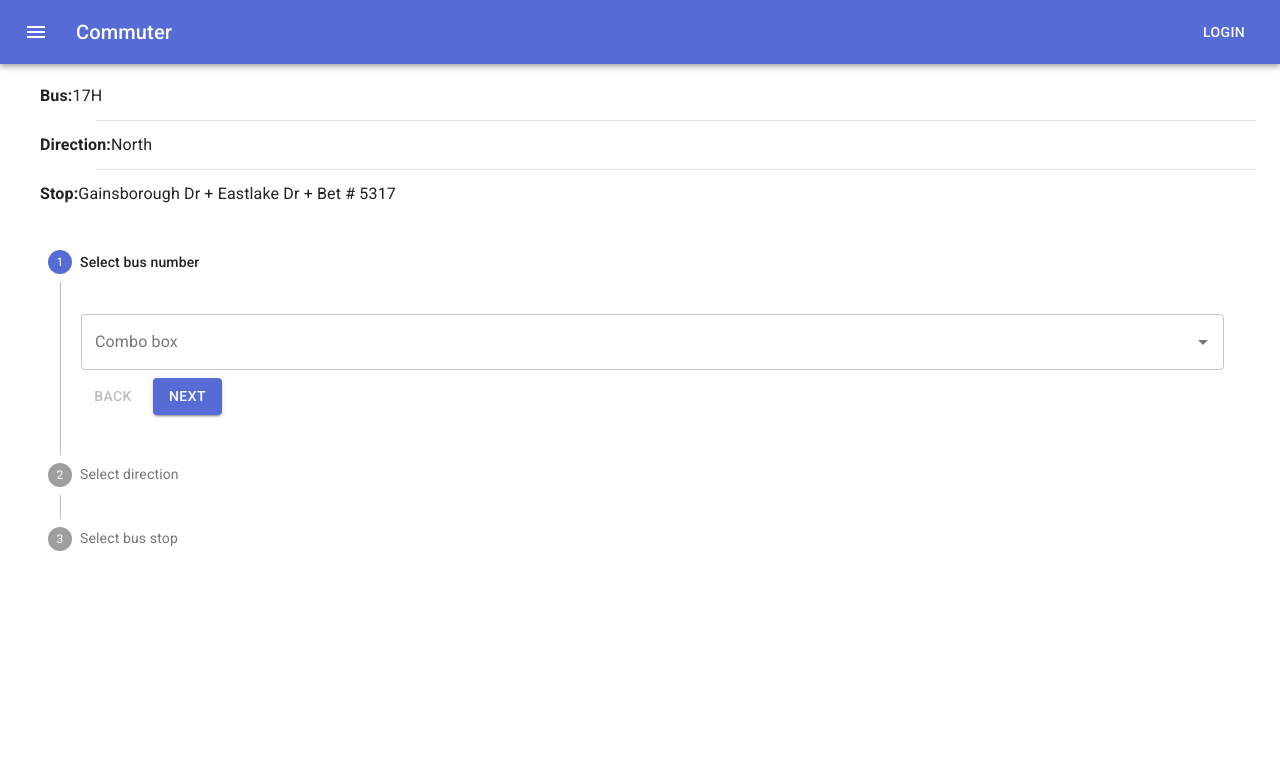
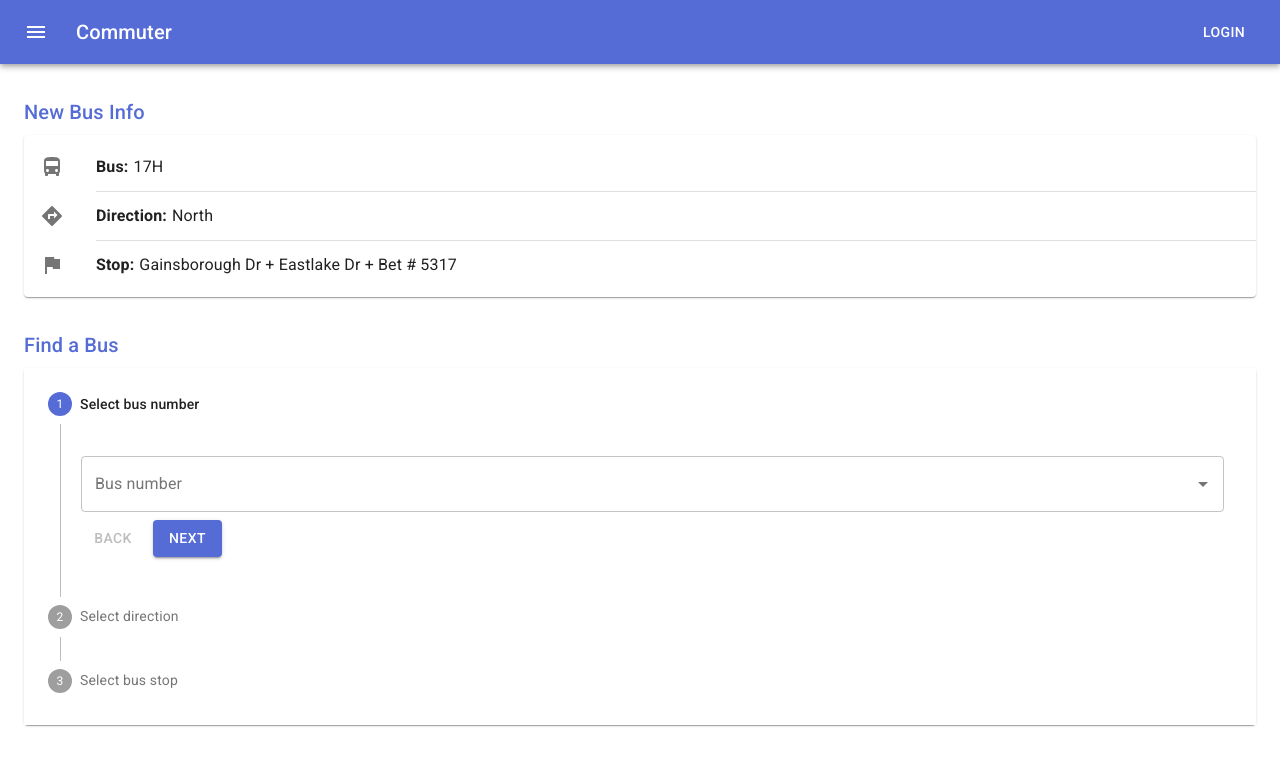
Before and after one commit to aliyev12/commuter, a React (Create React App) app: page /add in a window 1280 px wide. Shown: the top 766 px of the page. Built offline with nearby package versions, Linux system fonts and the light colour scheme.

Commit message:
Add add-bus page mockup

```diff
--- a/src/components/Add.js
+++ b/src/components/Add.js
@@ -8,16 +8,23 @@ import Stepper from "@material-ui/core/Stepper";
 import Step from "@material-ui/core/Step";
 import StepLabel from "@material-ui/core/StepLabel";
 import StepContent from "@material-ui/core/StepContent";
+import DirectionsBusIcon from "@material-ui/icons/DirectionsBus";
 import Button from "@material-ui/core/Button";
+import ListItemIcon from "@material-ui/core/ListItemIcon";
+import DirectionsIcon from "@material-ui/icons/Directions";
+import AssistantPhotoIcon from "@material-ui/icons/AssistantPhoto";
 import Paper from "@material-ui/core/Paper";
 import Typography from "@material-ui/core/Typography";
 import Divider from "@material-ui/core/Divider";
+import { Title } from "./Title";
 
 import { SelectChoice } from "./SelectChoice";
 import { Search } from "./Search";
 
 const useStyles = makeStyles((theme) => ({
   root: {
+    marginTop: "2rem",
+    marginBottom: "1rem",
     width: "100%",
   },
   button: {
@@ -30,12 +37,33 @@ const useStyles = makeStyles((theme) => ({
   resetContainer: {
     padding: theme.spacing(3),
   },
+  busInfoPaper: {
+    marginBottom: "2rem",
+  },
+  infoListItemName: {
+    marginLeft: "5px",
+  },
+  stepperPaper: {
+    marginBottom: "2rem",
+  },
 }));
+
+const defaultInfo = {
+  bus: "",
+  direction: "",
+  stop: "",
+};
 
 export function Add() {
   const classes = useStyles();
   const [activeStep, setActiveStep] = React.useState(0);
   const [searchType, set__searchType] = React.useState("search");
+  // const [newBusInfo, set__newBusInfo] = React.useState({ ...defaultInfo });
+  const [newBusInfo, set__newBusInfo] = React.useState({
+    bus: "17H",
+    direction: "North",
+    stop: "Gainsborough Dr + Eastlake Dr + Bet # 5317",
+  });
 
   const handlesearchTypeChange = (event) => {
     set__searchType(event.target.value);
@@ -53,49 +81,83 @@ export function Add() {
     setActiveStep(0);
   };
 
+  const handleAdd = () => {
+    // do some
+  };
+
   return (
     <Container fixed>
       <div className={classes.root}>
+        {newBusInfo.bus && (
+          <>
+            <Title text="New Bus Info" />
+            <Paper className={classes.busInfoPaper}>
               <List>
                 <ListItem>
+                  <ListItemIcon>
+                    <DirectionsBusIcon />
+                  </ListItemIcon>
                   <ListItemText
                     primary={
                       <div>
                         <strong>Bus:</strong>
-                  <span>17H</span>
+                        <span className={classes.infoListItemName}>17H</span>
                       </div>
                     }
                   />
                 </ListItem>
+                {newBusInfo.direction && (
+                  <>
                     <Divider variant="inset" component="li" />
                     <ListItem>
+                      <ListItemIcon>
+                        <DirectionsIcon />
+                      </ListItemIcon>
                       <ListItemText
                         primary={
                           <div>
                             <strong>Direction:</strong>
-                  <span>North</span>
+                            <span className={classes.infoListItemName}>
+                              North
+                            </span>
                           </div>
                         }
                       />
                     </ListItem>
+                  </>
+                )}
+                {newBusInfo.stop && (
+                  <>
                     <Divider variant="inset" component="li" />
                     <ListItem>
+                      <ListItemIcon>
+                        <AssistantPhotoIcon />
+                      </ListItemIcon>
                       <ListItemText
                         primary={
                           <div>
                             <strong>Stop:</strong>
-                  <span>Gainsborough Dr + Eastlake Dr + Bet # 5317</span>
+                            <span className={classes.infoListItemName}>
+                              Gainsborough Dr + Eastlake Dr + Bet # 5317
+                            </span>
                           </div>
                         }
                       />
                     </ListItem>
+                  </>
+                )}
               </List>
+            </Paper>
+          </>
+        )}
+        <Title text="Find a Bus" />
+        <Paper className={classes.stepperPaper}>
           <Stepper activeStep={activeStep} orientation="vertical">
             <Step>
               <StepLabel>Select bus number</StepLabel>
               <StepContent>
                 <Typography>
-                <Search />
+                  <Search label="Bus number" />
                 </Typography>
                 <div className={classes.actionsContainer}>
                   <div>
@@ -123,7 +185,7 @@ export function Add() {
               <StepLabel>Select direction</StepLabel>
               <StepContent>
                 <Typography>
-                <Search />
+                  <Search label="Bus direction" />
                 </Typography>
                 <div className={classes.actionsContainer}>
                   <div>
@@ -150,7 +212,7 @@ export function Add() {
               <StepLabel>Select bus stop</StepLabel>
               <StepContent>
                 <Typography>
-                <Search />
+                  <Search label="Bus stop" />
                 </Typography>
                 <div className={classes.actionsContainer}>
                   <div>
@@ -174,9 +236,18 @@ export function Add() {
               </StepContent>
             </Step>
           </Stepper>
+        </Paper>
         {activeStep === 3 && (
           <Paper square elevation={0} className={classes.resetContainer}>
             <Typography>All steps completed - you&apos;re finished</Typography>
+            <Button
+              onClick={handleAdd}
+              className={classes.button}
+              variant="contained"
+              color="primary"
+            >
+              Add
+            </Button>
             <Button onClick={handleReset} className={classes.button}>
               Reset
             </Button>
--- a/src/components/Search.js
+++ b/src/components/Search.js
@@ -15,7 +15,7 @@ const useStyles = makeStyles({
 const icon = <CheckBoxOutlineBlankIcon fontSize="small" />;
 const checkedIcon = <CheckBoxIcon fontSize="small" />;
 
-export function Search() {
+export function Search({ label = "Bus number" }) {
   const classes = useStyles();
 
   return (
@@ -25,7 +25,7 @@ export function Search() {
         options={top100Films}
         getOptionLabel={(option) => option.title}
         renderInput={(params) => (
-          <TextField {...params} label="Combo box" variant="outlined" />
+          <TextField {...params} label={label} variant="outlined" />
         )}
       />
     </div>
--- /dev/null
+++ b/src/components/Title.js
@@ -0,0 +1,10 @@
+import React from "react";
+import Typography from "@material-ui/core/Typography";
+
+export function Title({ text }) {
+  return (
+    <Typography component="h2" variant="h6" color="primary" gutterBottom>
+      {text}
+    </Typography>
+  );
+}
```
Lines whose indentation alone changed are shown as unchanged.
